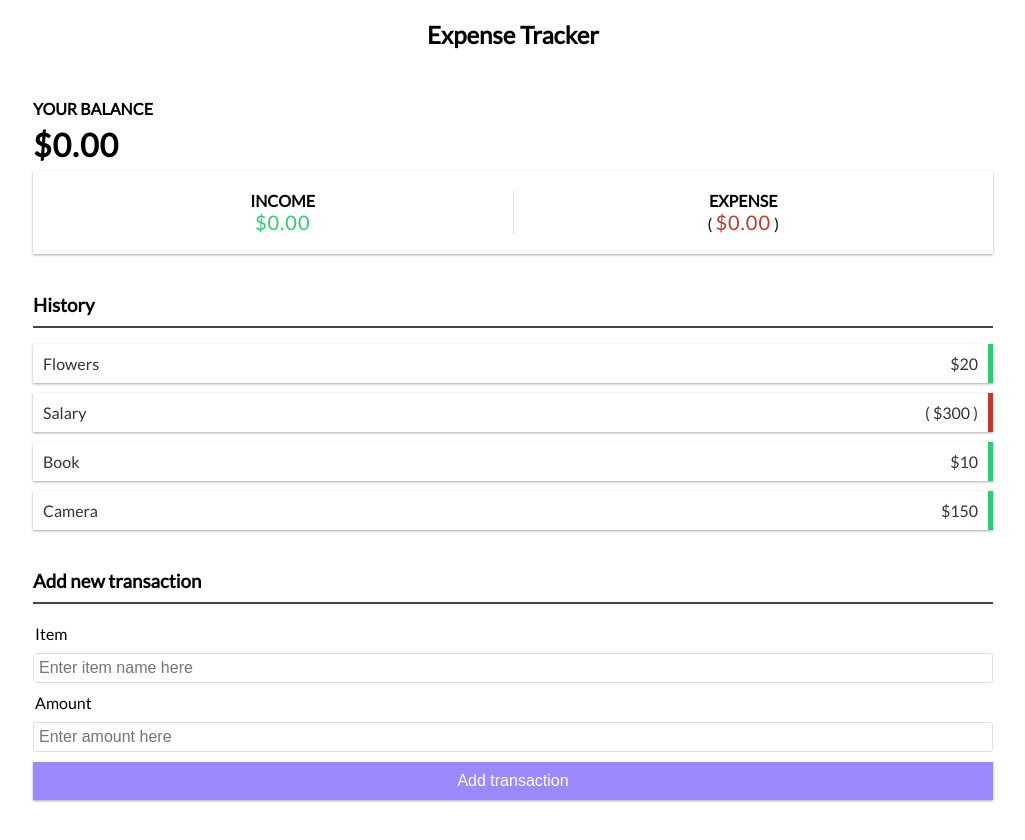
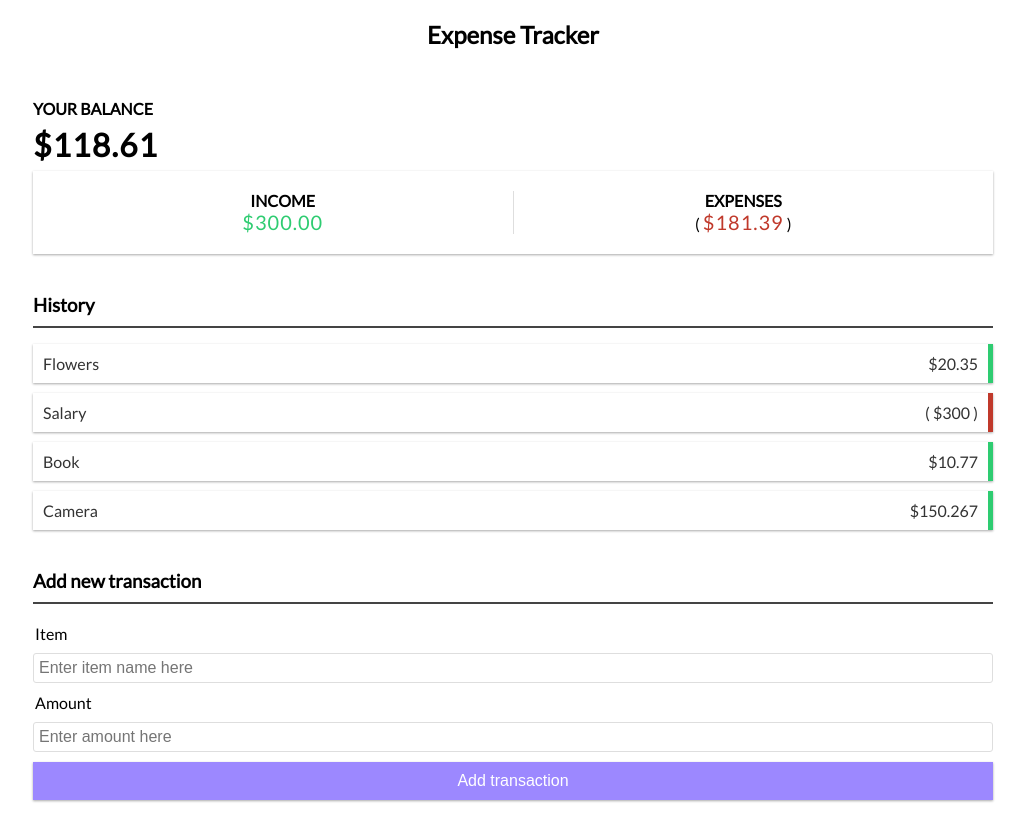
Before and after one commit to SandysPappy/Udemy-20-small-projects, a plain HTML site: page project9/index.html in a window 1280 px wide. Shown: the whole page, without its empty margins (127-1152 px from the left). Drawn offline with Linux system fonts and the light colour scheme.

Commit message:
Update DOM value functions completed using dummy values. Now need to implement adding values to the history from the form input

```diff
--- a/project9/index.html
+++ b/project9/index.html
@@ -19,7 +19,7 @@
           <p id="money-plus" class="money plus">$0.00</p>
         </div>
         <div>
-          <h4>Expense</h4>
+          <h4>Expenses</h4>
           (
           <p id="money-minus" class="money minus">$0.00</p>
           )
--- a/project9/script.js
+++ b/project9/script.js
@@ -7,10 +7,10 @@ const text = document.getElementById('text');
 const amount = document.getElementById('amount');
 
 const dummyTransactions = [
-  { id: 1, text: 'Flowers', amount: -20 },
+  { id: 1, text: 'Flowers', amount: -20.35 },
   { id: 2, text: 'Salary', amount: 300 },
-  { id: 3, text: 'Book', amount: -10 },
-  { id: 4, text: 'Camera', amount: -150 },
+  { id: 3, text: 'Book', amount: -10.77 },
+  { id: 4, text: 'Camera', amount: -150.267 },
 ];
 
 let transactions = dummyTransactions;
@@ -34,6 +34,28 @@ function addTransactionToDOM(transaction) {
   list.appendChild(item);
 }
 
+function updateDOMValues() {
+  // adds up all income transactions starting at $0
+  let income = transactions.reduce(
+    (total, next) => total + (next.amount > 0 ? next.amount : 0),
+    0
+  );
+
+  // adds up all expenses transactions starting at $0
+  let expenses = transactions.reduce(
+    (total, next) => total + (next.amount < 0 ? next.amount : 0),
+    0
+  );
+
+  const total = (income + expenses).toFixed(2);
+  income = income.toFixed(2); // after adding to not deal with string conversions
+  expenses = Math.abs(expenses).toFixed(2);
+
+  balance.innerText = `$${total}`;
+  money_plus.innerText = `$${income}`;
+  money_minus.innerText = `$${expenses}`;
+}
+
 // init app
 function init() {
   list.innerHTML = '';
@@ -42,3 +64,4 @@ function init() {
 }
 
 init();
+updateDOMValues();
```
